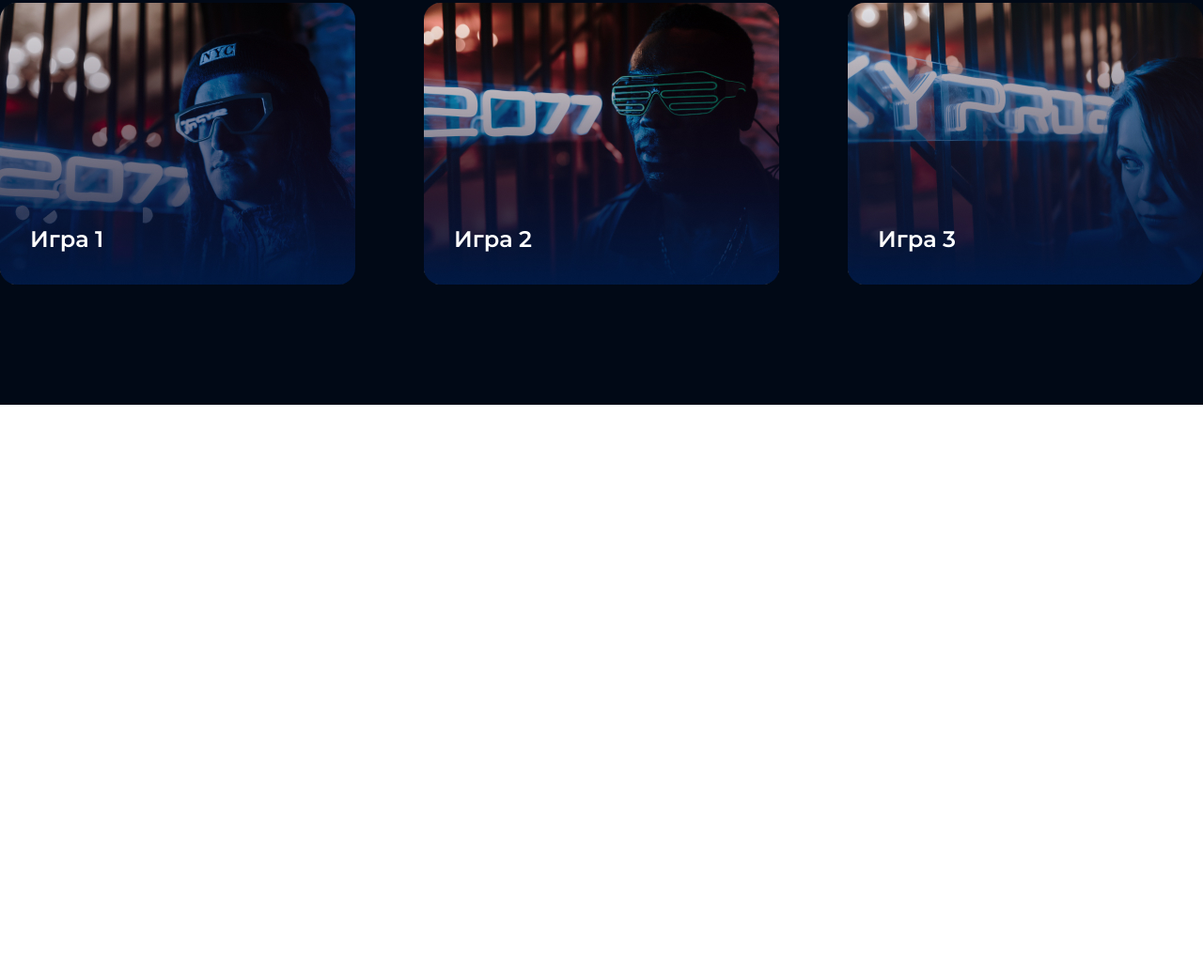
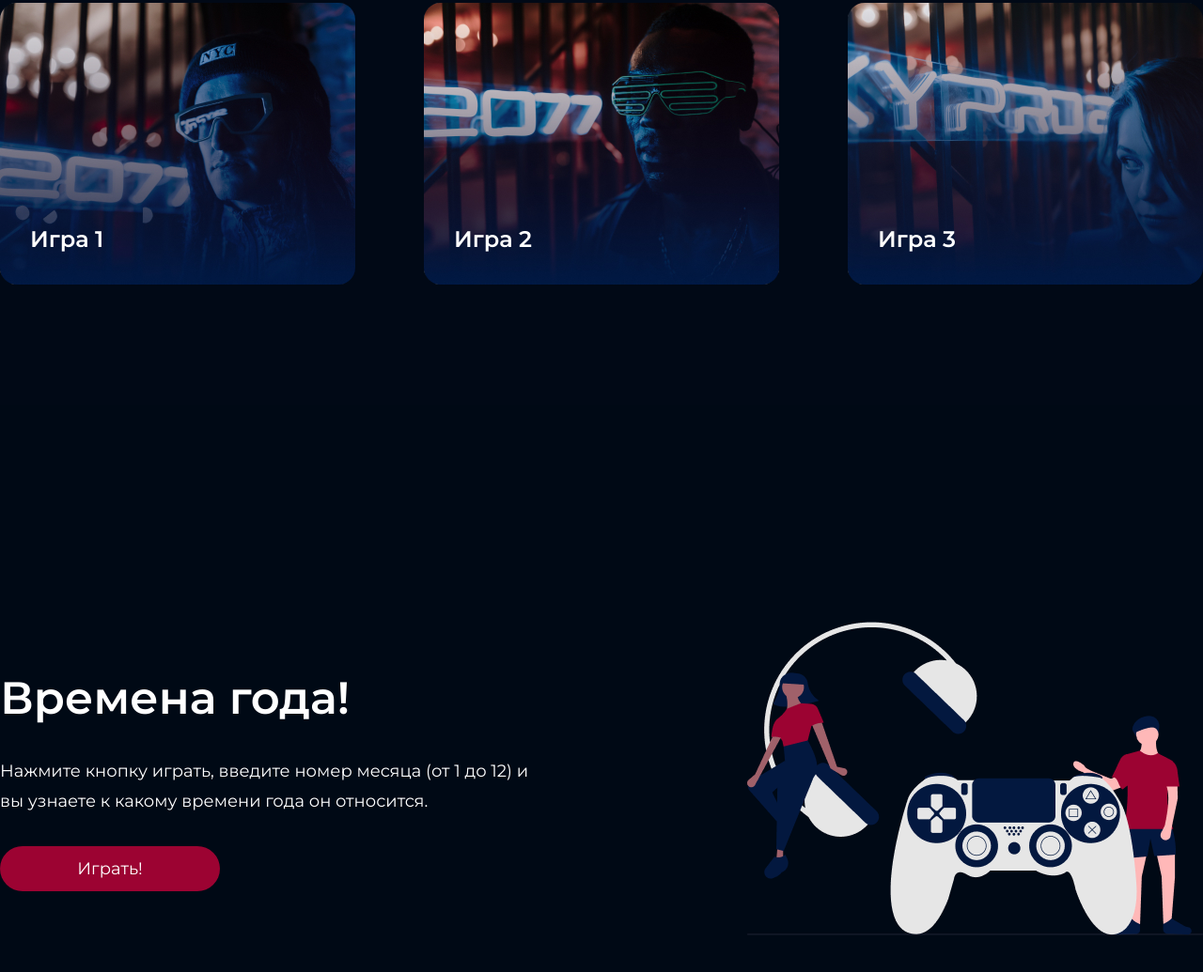
Before and after one commit to alexkm59/2-nd-course-hw, a plain HTML site: page index.html in a window 1280 px wide. Shown: the part 1149-2184 px from the top of the page at 94% size. Before the commit the page ends 1580 px from the top, so only its background shows below. Drawn offline with Linux system fonts and the light colour scheme.

Commit message:
created game-area

```diff
--- a/index.html
+++ b/index.html
@@ -15,13 +15,13 @@
 </head>
 
 <body>
-<div class="top">
+<header class="top">
     <section class="top__content center">
         <h1 class="top__title top__title_size">Добро пожаловать на мой сайт!</h1>
         <p class="top__text top__text_size">Вам предстоит пройти несколько увлекательных игр. Если готов, нажимай <span class="top__text_thick">поехали</span> и <span class="top__text_thick">приступай</span>. </p>
         <a class="top__button top__button_position" href="#">Поехали!</a>
     </section>
-</div>
+</header>
 
 <div class="game-box center">
     <a href="#">
@@ -33,8 +33,25 @@
     <a href="#">
         <div class="game game__3"><span class="game__text">Игра 3</span></div>
     </a>
+</div>
+
+<div class="game-area center">
+
+    <div class="game-block">
+        <section class="game-block__content center">
+            <h2 class="game-block__title game-block__title_size">Времена года!</h2>
+            <p class="game-block__text game-block__text_size">Нажмите кнопку играть, введите номер месяца (от 1 до 12) и вы узнаете к какому времени года он относится. </p>
+            <a class="game-block__button game-block__button_position" href="#">Играть!</a>
+        </section>
+    </div>
+
+    <div class="game-img">
+        <img src="img/game_seasons.jpg" alt="картинка">
+    </div>
 
 </div>
+
+
 </body>
 
 </html>
--- a/style.scss
+++ b/style.scss
@@ -12,6 +12,7 @@ body {
 a {
     text-decoration: none;
 }
+
 .center {
     padding-left: calc(50% - 720px);
     padding-right: calc(50% - 720px);
@@ -72,9 +73,11 @@ a {
         display: flex;
         align-items: center;
         justify-content: center;
-&:hover{
-    text-decoration: underline;
-}
+
+        &:hover {
+            text-decoration: underline;
+        }
+
         &_position {
             margin-top: 12px;
         }
@@ -109,22 +112,114 @@ a {
     display: flex;
     align-items: flex-end;
     gap: $gap;
-    &:hover{
+
+    &:hover {
         border: 3px solid #87CEEB;
     }
 
     &__1 {
         background-image: url(img/game1.jpg);
     }
+
     &__2 {
         background-image: url(img/game2.jpg);
     }
+
     &__3 {
         background-image: url(img/game3.jpg);
     }
-    &__text{
+
+    &__text {
         padding: $gap;
     }
 }
+
+.game-area{
+    height: 800px;
+    background-color: #000915;
+    display: flex;
+    flex-direction: row;
+    flex-wrap: wrap;
+    justify-content: space-between;
+    align-items: center;
+    }
+.game-block {
+
+    // height: 800px;
+    // background-color: #000915;
+
+    &__content {
+        display: flex;
+        flex-direction: column;
+        gap: $gap;
+        // padding-top: 282px;
+    }
+
+    &__title {
+        font-weight: 700;
+        font-size: 48px;
+        line-height: 59px;
+        color: #FFFFFF;
+
+        &_size {
+            max-width: 377px;
+        }
+    }
+
+    &__text {
+        font-weight: 300;
+        font-size: 18px;
+        line-height: 32px;
+        color: #FFFFFF;
+
+        &_size {
+            max-width: 584px;
+        }
+
+    }
+
+    &__button {
+
+        width: 234px;
+        height: 48px;
+        background: #9C0332;
+        border-radius: 30px;
+        // display: block;
+        font-weight: 400;
+        font-size: 18px;
+        line-height: 22px;
+        color: #FFFFFF;
+        display: flex;
+        align-items: center;
+        justify-content: center;
+
+
+        &:hover {
+            text-decoration: underline;
+        }
+
+        // &_position {
+        //     margin-top: 12px;
+        // }
+
+    }
+}
+
+.game-img{
+    // display: block;
+    // width: 300px;
+    // height: 250px;
+    // background-image: url(/img/game_seasons.jpg);
+    // // width: 485px;
+    // // height: 333px;
+    // // background-color: #FFFFFF;
+}
+
+
+
+
+
+
+
 // Подключение стилей для мобильной версии
 @import 'mobile';
```
Also changed, not shown: img/game_seasons.jpg (added), img/img1.jpg (added), style.css, 2 other files.
